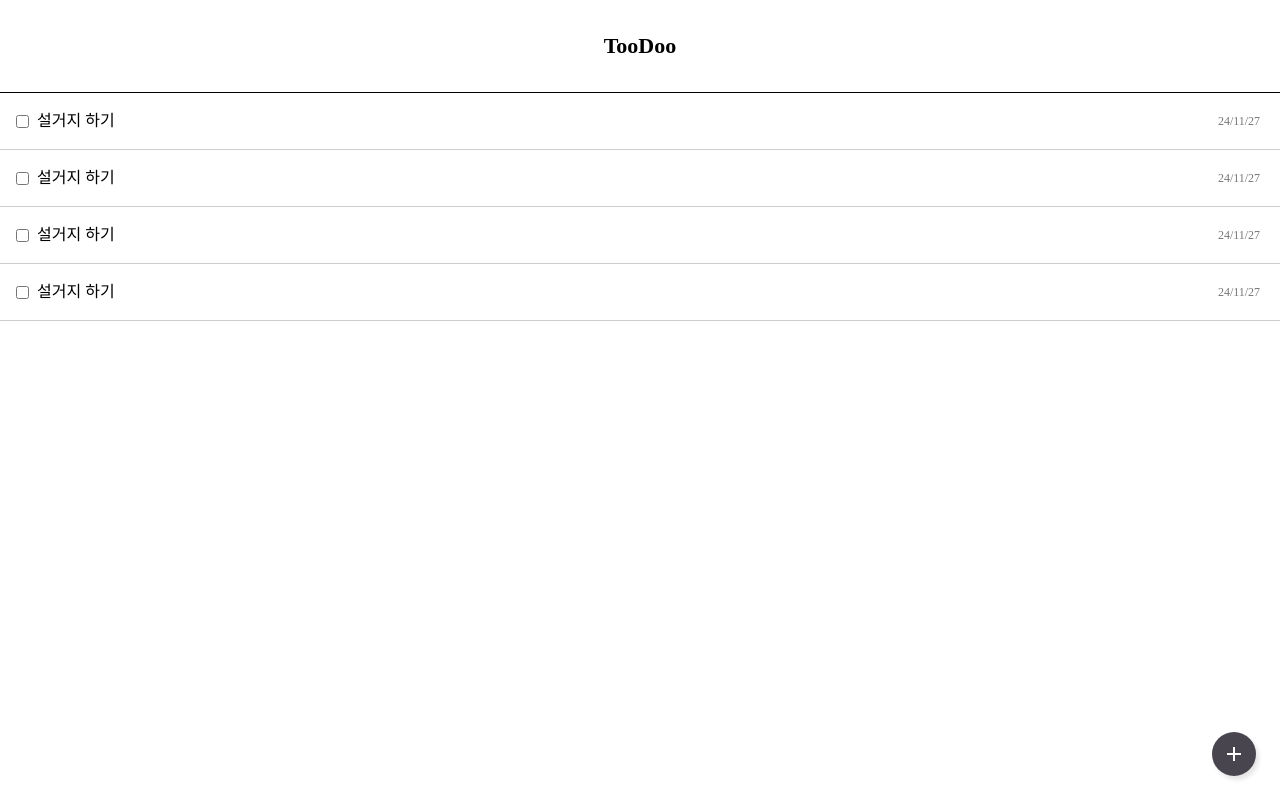
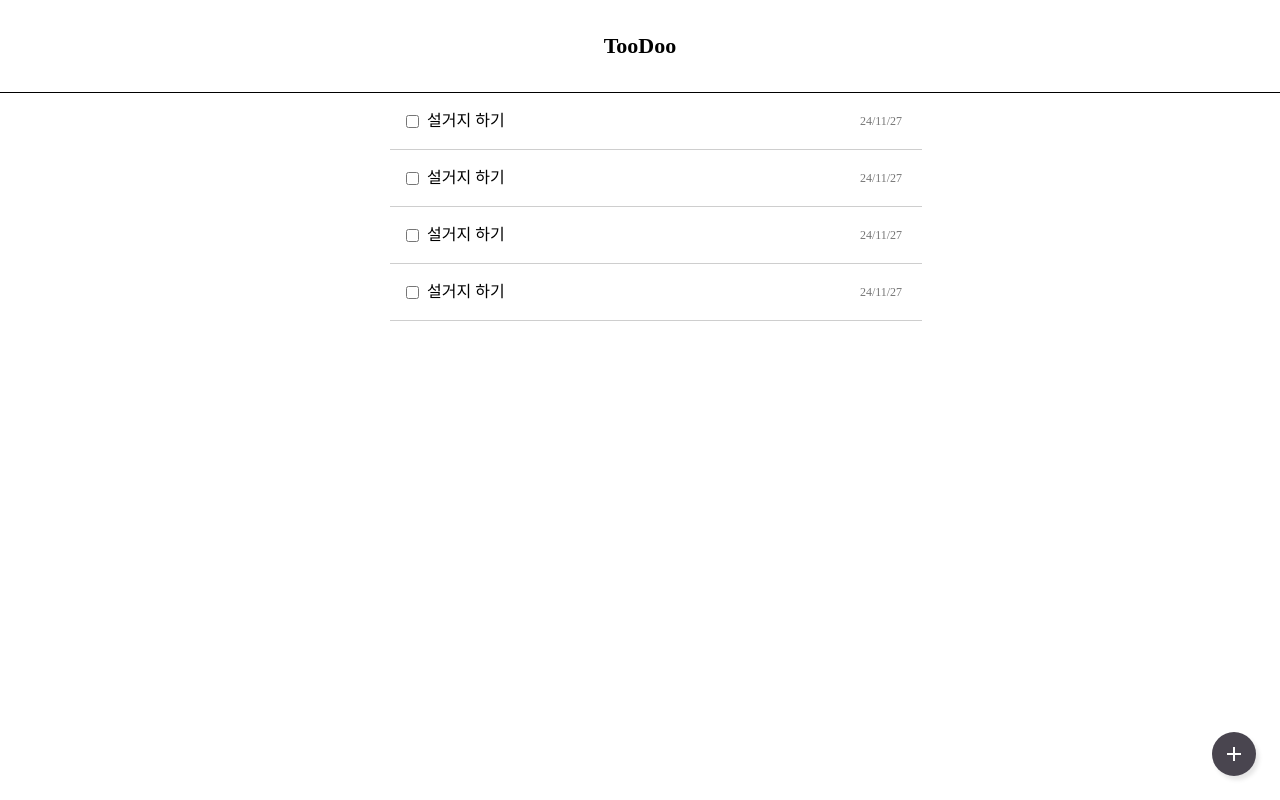
Before and after one commit to jisunipark/toodoo, a website with bundled scripts: page index.html in a window 1280 px wide. Built offline with nearby package versions, Linux system fonts and the light colour scheme.

Commit message:
design: 투두리스트 width와 위치 변경

```diff
--- a/style.css
+++ b/style.css
@@ -36,9 +36,26 @@ header {
   letter-spacing: 0px;
 }
 
+.container {
+  display: flex;
+  justify-content: center;
+  align-items: center;
+  width: 100%;
+}
+
+.item-list {
+  width: 100%;
+  max-width: 500px;
+}
+
+.empty-msg {
+  display: none;
+}
+
 .item {
   display: flex;
   height: 56px;
+  width: 100%;
   padding: 0px 16px;
   align-items: center;
   gap: 8px;
```
